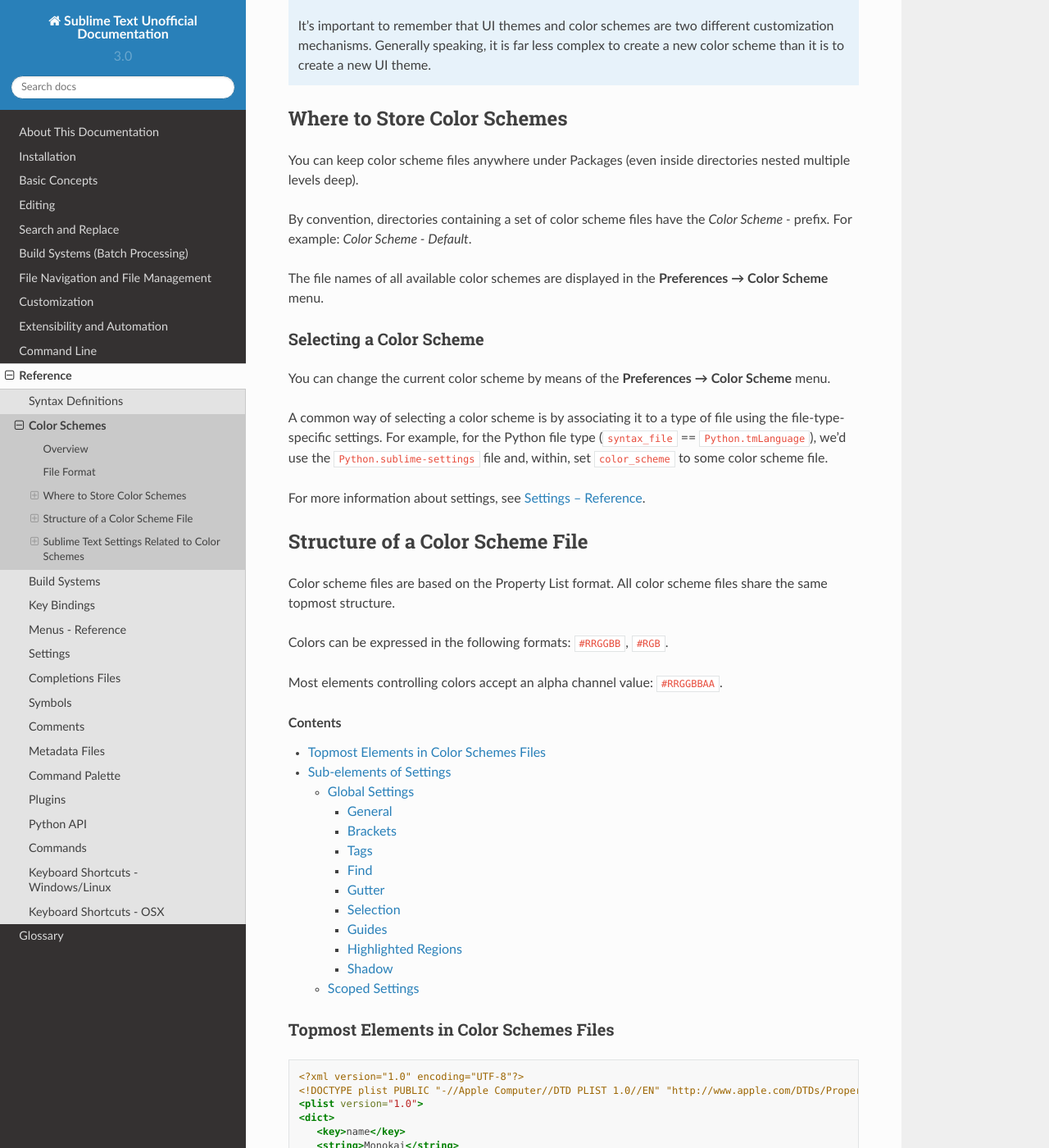
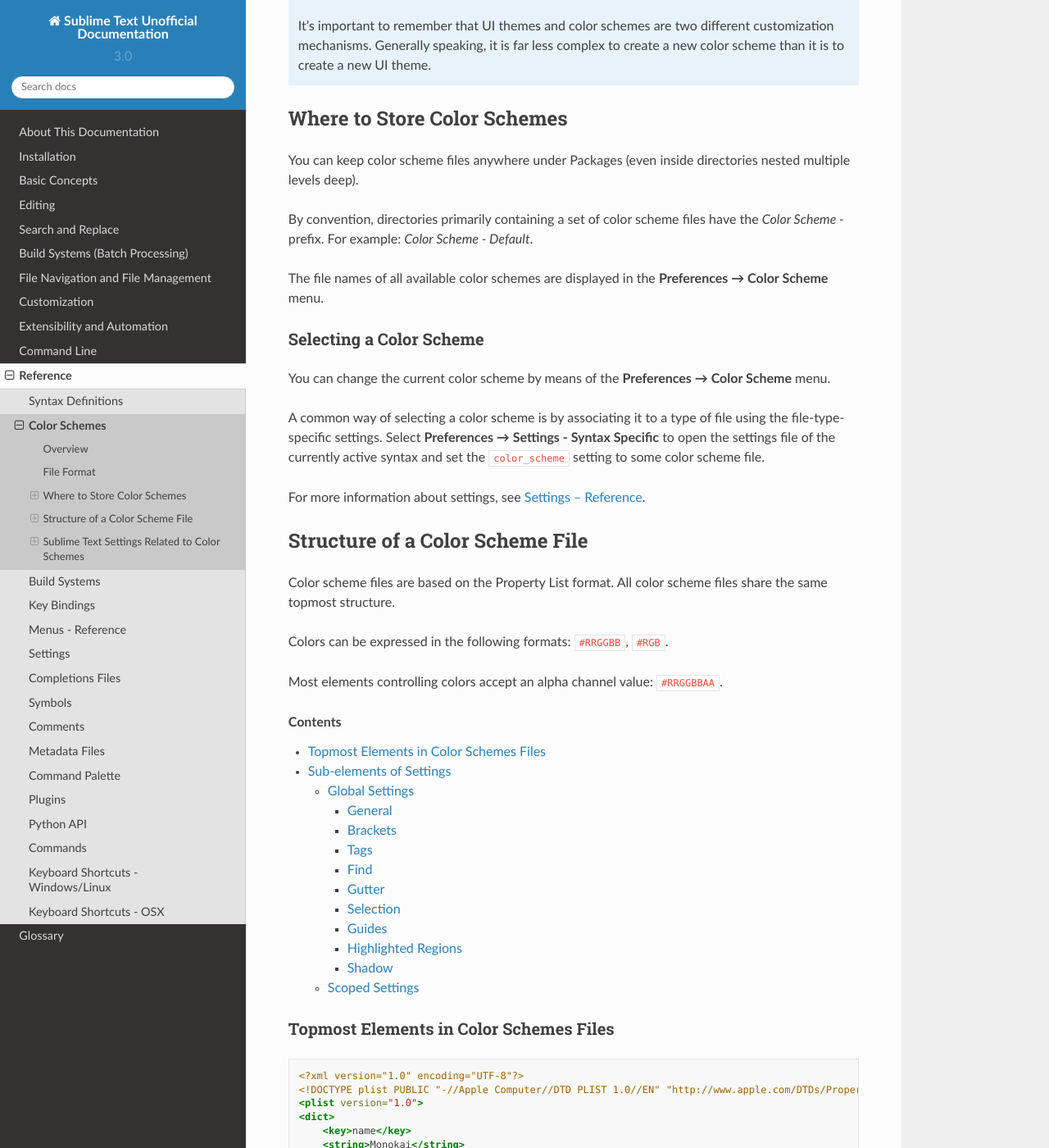
Before and after one commit to guillermooo/sublime-undocs, a Sphinx documentation site: the page built from source/reference/color_schemes.rst, in a window 1280 px wide and 1400 px high, scrolled down 797 px. Shown: the whole window at 82% size. Built offline with Sphinx 7.4.7 and the Read the Docs theme 2.0.0, drawn with Linux system fonts in a browser that asks for light colours; some of the changed text lies outside the part shown.

Commit message:
Some changes to other parts of color scheme docs

```diff
--- a/source/reference/color_schemes.rst
+++ b/source/reference/color_schemes.rst
@@ -48,7 +48,8 @@
 You can keep color scheme files anywhere under Packages
 (even inside directories nested multiple levels deep).
 
-By convention, directories containing
+By convention,
+directories primarily containing
 a set of color scheme files
 have the *Color Scheme -* prefix.
 For example: *Color Scheme - Default*.
@@ -66,9 +67,11 @@
 A common way of selecting a color scheme
 is by associating it to a type of file
 using the file-type-specific settings.
-For example, for the Python file type (``syntax_file`` == :file:`Python.tmLanguage`),
-we'd use the :file:`Python.sublime-settings` file
-and, within, set ``color_scheme`` to some color scheme file.
+Select **Preferences → Settings - Syntax Specific**
+to open the settings file
+of the currently active syntax
+and set the ``color_scheme`` setting
+to some color scheme file.
 
 For more information about settings, see :doc:`settings`.
 
@@ -100,14 +103,14 @@
    <!DOCTYPE plist PUBLIC "-//Apple Computer//DTD PLIST 1.0//EN" "http://www.apple.com/DTDs/PropertyList-1.0.dtd">
    <plist version="1.0">
    <dict>
-      <key>name</key>
-      <string>Monokai</string>
-      <key>settings</key>
-      <array>
-      ... INSERT AWESOME COLORS HERE ...
-      </array>
-      <key>uuid</key>
-      <string>D8D5E82E-3D5B-46B5-B38E-8C841C21347D</string>
+       <key>name</key>
+       <string>Monokai</string>
+       <key>settings</key>
+       <array>
+           ... INSERT AWESOME COLORS HERE ...
+       </array>
+       <key>uuid</key>
+       <string>D8D5E82E-3D5B-46B5-B38E-8C841C21347D</string>
    </dict>
    </plist>
 
@@ -115,6 +118,11 @@
    Optional.
    Name of the color scheme.
    Ignored by Sublime Text.
+
+``settings``
+   Required.
+   Container for further color scheme settings.
+   See the section below for details.
 
 ``uuid``
    Optional.
```
